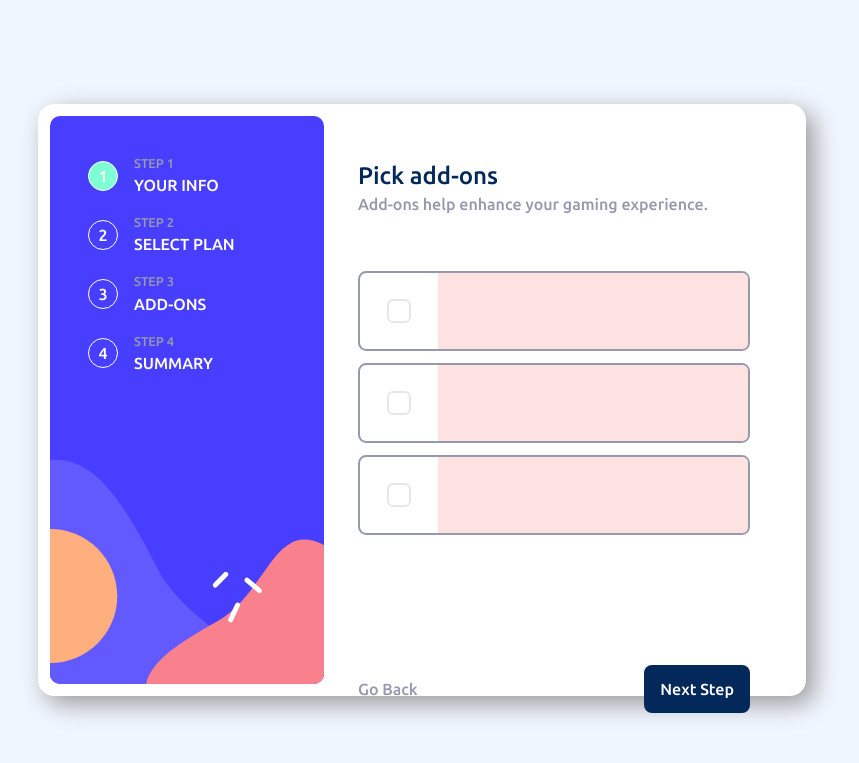
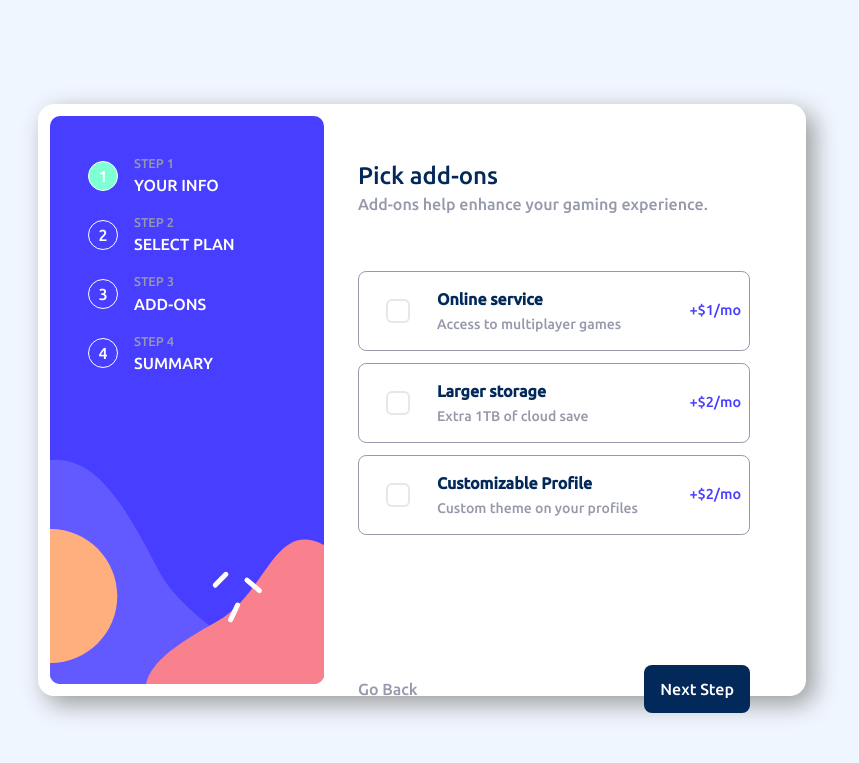
Before and after one commit to Rohanbasnet12/multi-form-web-page, a plain HTML site: page index.html in a window 1280 px wide. Shown: the whole page, without its empty margins (218-1077 px from the left). Drawn offline with nearby package versions, Linux system fonts and the light colour scheme.

Commit message:
Making the yearly plan change when button is clicked

```diff
--- a/index.html
+++ b/index.html
@@ -265,7 +265,15 @@
 
                   </button>
                 </div>
-                <div class="planDetail col-span-4 bg-red-100"></div>
+                <div class="planDetail col-span-4 flex justify-between items-center pr-2">
+                  <div class="left">
+                    <p class="text-md">Online service</p>
+                    <span class="text-sm">Access to multiplayer games</span>
+                  </div>
+                  <div class="right">
+                    <p>+$1/mo</p>
+                  </div>
+                </div>
               </div>
               <div class="choose-plan grid grid-cols-5 overflow-hidden">
                 <div class="checkBtn flex items-center justify-center">
@@ -274,7 +282,15 @@
 
                   </button>
                 </div>
-                <div class="planDetail  col-span-4 bg-red-100"></div>
+                <div class="planDetail  col-span-4 flex justify-between items-center pr-2">
+                  <div class="left">
+                    <p class="text-md">Larger storage</p>
+                    <span class="text-sm">Extra 1TB of cloud save</span>
+                  </div>
+                  <div class="right">
+                    <p>+$2/mo</p>
+                  </div>
+                </div>
               </div>
               <div class="choose-plan grid grid-cols-5 overflow-hidden">
                 <div class="checkBtn flex items-center justify-center">
@@ -283,7 +299,15 @@
 
                   </button>
                 </div>
-                <div class="planDetail  col-span-4 bg-red-100"></div>
+                <div class="planDetail  col-span-4 flex justify-between items-center pr-2">
+                  <div class="left">
+                    <p class="text-md">Customizable Profile</p>
+                    <span class="text-sm">Custom theme on your profiles</span>
+                  </div>
+                  <div class="right">
+                    <p>+$2/mo</p>
+                  </div>
+                </div>
               </div>
             </div>
 
@@ -352,9 +376,7 @@
   Extra 1TB of cloud save
   +$2/mo
 
-  Customizable Profile
-  Custom theme on your profile
-  +$2/mo
+
 
   Go Back
   Next Step
--- a/public/JS/app.js
+++ b/public/JS/app.js
@@ -108,18 +108,23 @@ $(document).ready(function () {
 
         // Set background and border colors
         $(this).css({
-            'background-color': 'marineBlueColor',
-            'border-color': 'marineBlueColor'
+            'background-color': 'SlateBlue ',
+            'border-color': 'SlateBlue ',
+            'color': 'white'
         });
 
         // Find other elements with the same class and reset their HTML content to plain text
         $('.checkMark').not(this).html('');
 
         // Reset background and border colors for other elements
+
         $('.checkMark').not(this).css({
             'background-color': '',
             'border-color': ''
         });
+
+        // ON THE THIRD STEP CHANGE THE PRICING TO THE YEARLY PLAN
+        $(".right p").text('+$10/yr');
     });
 
 
--- a/public/styles/style.css
+++ b/public/styles/style.css
@@ -114,14 +114,14 @@
 .choose-plan {
     width: 100%;
     height: 10vh;
-    border: 2px solid var(--COOL-GRAY);
+    border: 1px solid var(--COOL-GRAY);
     border-radius: .51em;
     outline: none;
     cursor: pointer;
 }
 
 .choose-plan:hover {
-    border: 2px solid var(--PURPLISH-BLUE);
+    border: 1px solid var(--PURPLISH-BLUE);
 }
 
 /* GENERAL STYLES */
@@ -270,6 +270,10 @@ body {
     color: var(--MARINE-BLUE);
 }
 
+.choose-plan:hover {
+    background: var(--MANGOLIA);
+}
+
 .years {
     display: none;
 }
@@ -279,3 +283,17 @@ body {
 #thirdStep {
     height: 75vh;
 }
+
+.left p {
+    color: var(--MARINE-BLUE);
+    font-weight: var(--FONT-WEIGHT3);
+}
+
+.left span {
+    color: var(--COOL-GRAY);
+}
+
+.right p {
+    color: var(--PURPLISH-BLUE);
+    font-size: .9em;
+}
```
